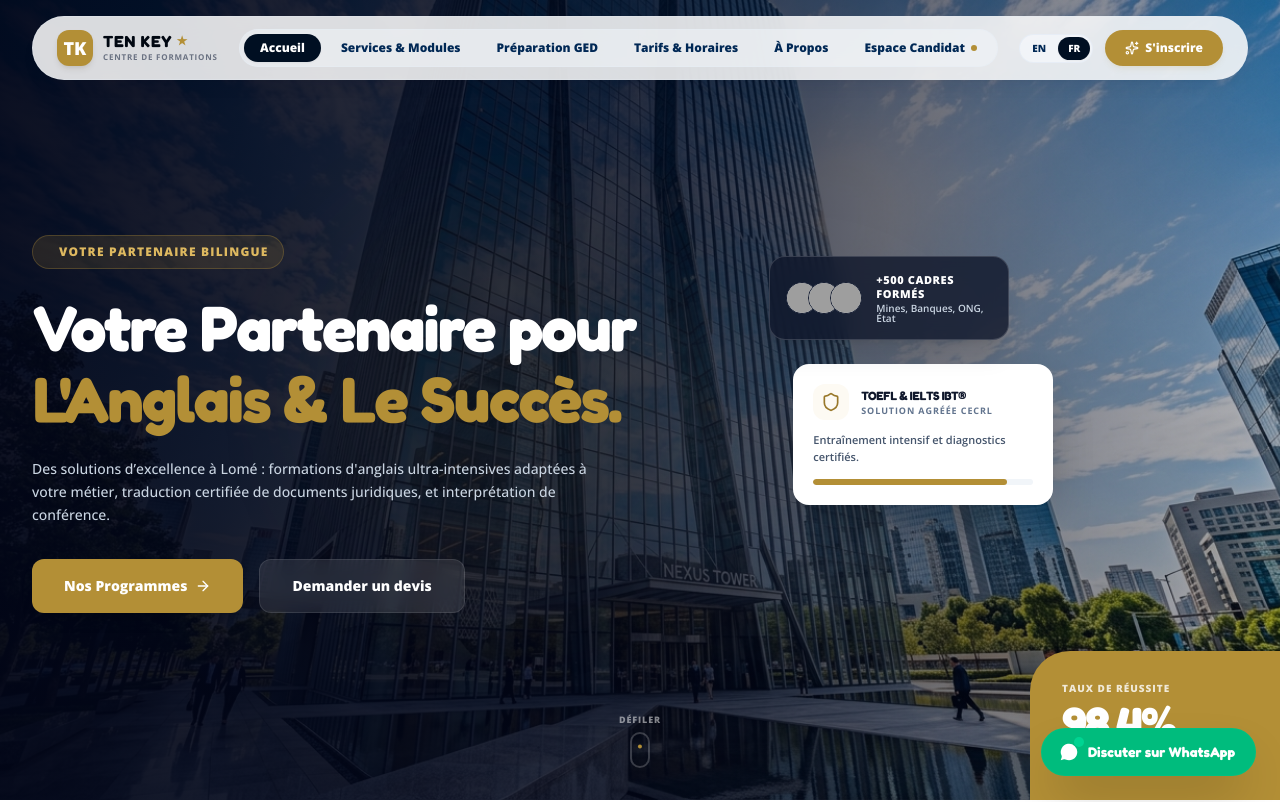
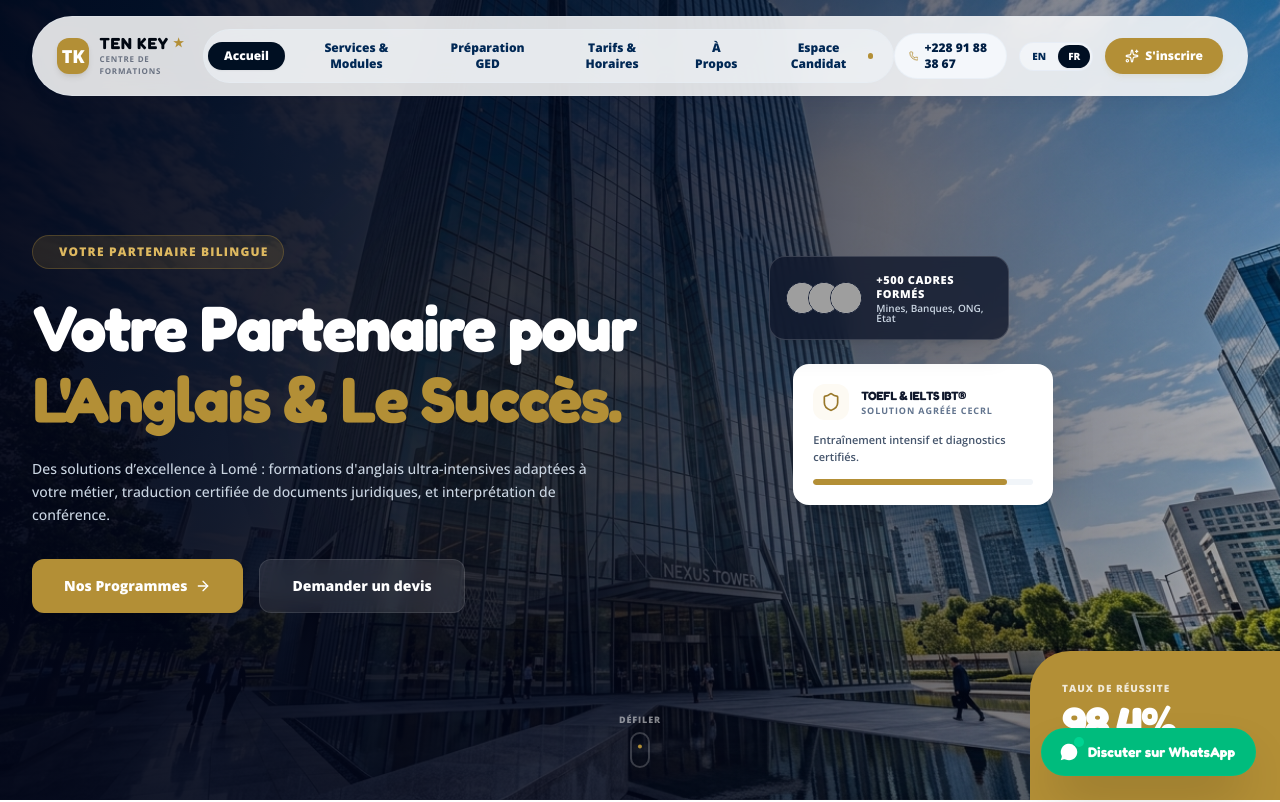
Before and after one commit to Jbriguel/TenKeyWebsite, a React (Vite) app: page / in a window 1280 px wide. Shown: the top 802 px of the page. Built offline with nearby package versions, Linux system fonts and the light colour scheme; grey boxes are pictures that could not be loaded.

Commit message:
refactor: improve landing page navigation and layout
Enhance cross-page navigation by adding a delay-based redirect to the home contact section. Update the homepage layout by reordering key sections and restore the phone contact header link.

```diff
--- a/src/App.tsx
+++ b/src/App.tsx
@@ -42,8 +42,14 @@ export default function App() {
     if (element) {
       element.scrollIntoView({ behavior: 'smooth' });
     } else {
-      // Fallback: If not on home, scroll to top of the screen or keep active selection
-      window.scrollTo({ top: 0, behavior: 'smooth' });
+      // If we are on a page without a registration form, switch to Home first and then scroll down
+      setActivePage('home');
+      setTimeout(() => {
+        const homeElement = document.getElementById('contact-form-section');
+        if (homeElement) {
+          homeElement.scrollIntoView({ behavior: 'smooth' });
+        }
+      }, 150);
     }
   };
 
@@ -115,23 +121,11 @@ export default function App() {
                 </div>
               </section>
 
-              {/* Our Selections Section */}
-              <Selections lang={lang} />
-
               {/* Success Management Showcase */}
               <SuccessManagement lang={lang} />
 
-              {/* Quick Services Preview */}
-              <Services
-                lang={lang}
-                onSelectService={(name) => handleRegisterRedirect(name)}
-              />
-
-              {/* Value Proposition block */}
-              <ValueProposition lang={lang} />
-
-              {/* Quick Testimonials & FAQ Section */}
-              <TestimonialsFaq lang={lang} />
+              {/* Our Selections Section */}
+              <Selections lang={lang} />
 
               {/* STYLISH NEON GLOW CALL TO ACTION */}
               <div className="max-w-7xl mx-auto px-4 sm:px-6">
--- a/src/components/Header.tsx
+++ b/src/components/Header.tsx
@@ -92,13 +92,13 @@ export default function Header({ lang, setLang, onRegisterClick, activePage, set
         {/* Right side CTAs & Controls */}
         <div className="flex items-center gap-2 sm:gap-3">
           {/* Quick Contact Phone (Hidden on tablet/mobile, sleek hover style) */}
-          {/* <a
+          <a
             href="tel:+22891883867"
             className="hidden lg:flex items-center gap-1.5 text-brand-700 hover:text-brand-950 text-xs font-extrabold transition-colors bg-brand-50 hover:bg-brand-100/80 px-3.5 py-1.5 rounded-full border border-brand-100/60"
           >
             <Phone className="w-3.5 h-3.5 text-accent-500 animate-pulse" />
             <span>+228 91 88 38 67</span>
-          </a> */}
+          </a>
 
           {/* Compact Premium Language Switcher */}
           <div className="hidden sm:flex items-center gap-0.5 bg-brand-50/80 rounded-full p-0.5 border border-brand-100/80">
```
